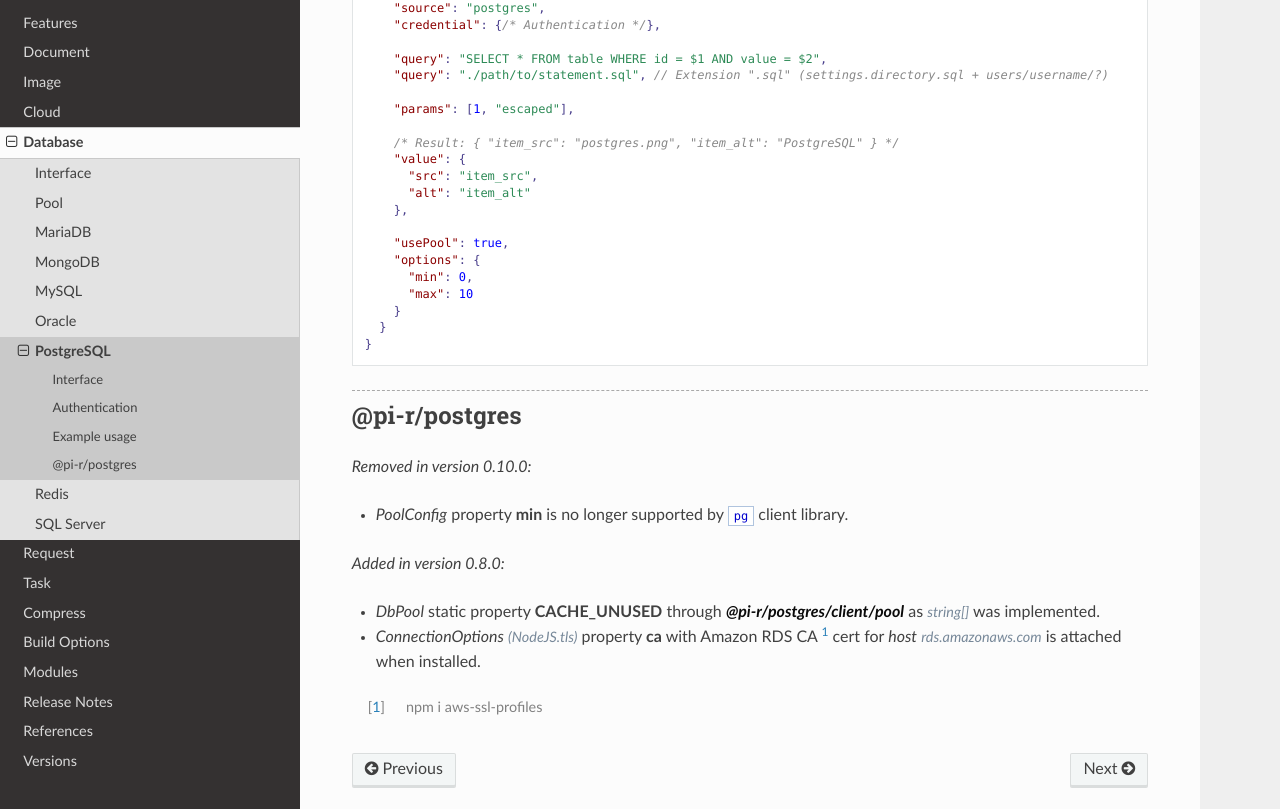
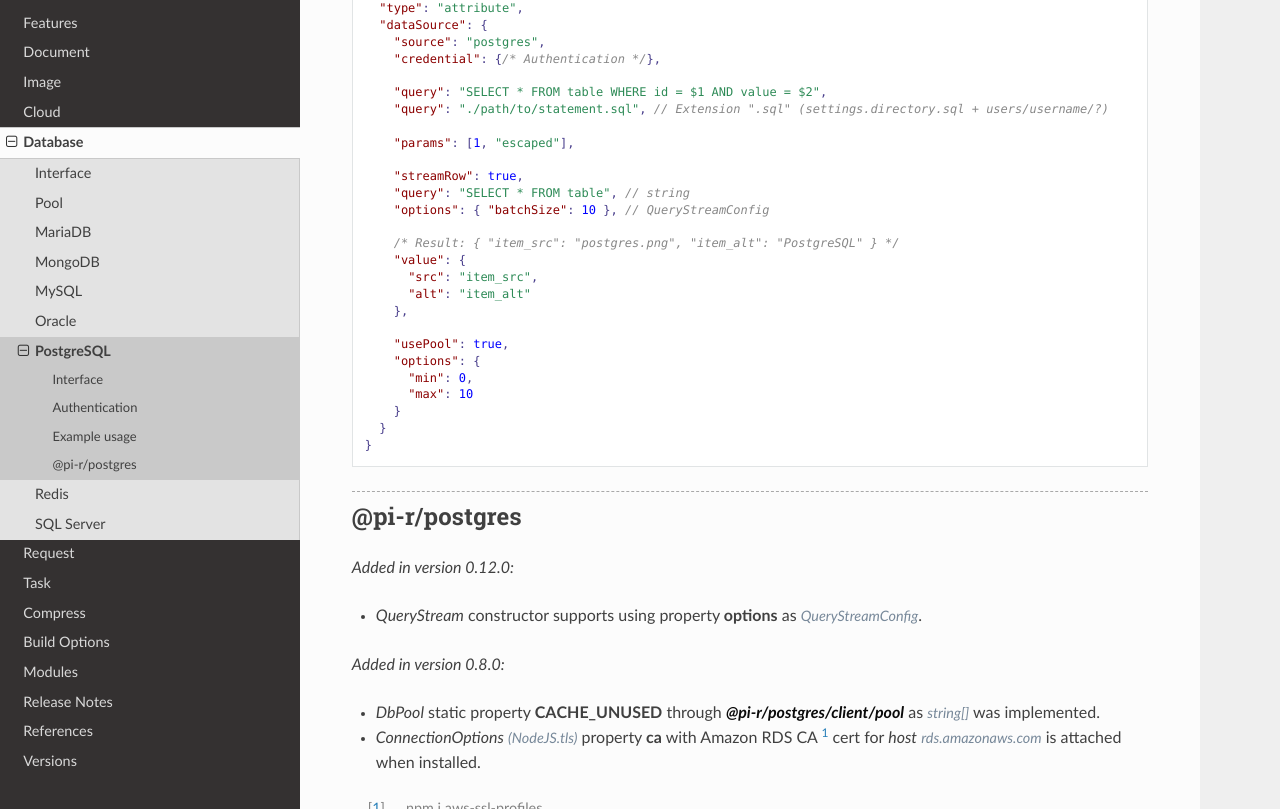
Before and after one commit to anpham6/chrome-docs, a Sphinx documentation site: the page built from source/db/postgres.rst, in a window 1280 px wide and 900 px high, scrolled down 1288 px, cut to the strip 91-900 px from the top of the window. Built offline with Sphinx 7.4.7 and the Read the Docs theme 3.1.0, drawn with Linux system fonts in a browser that asks for light colours; some of the changed text lies outside the part shown.

Commit message:
Postgres: QueryStream class with options in usage section.

```diff
--- a/source/cloud/atlas.rst
+++ b/source/cloud/atlas.rst
@@ -116,6 +116,10 @@ Example usage
 @pi-r/atlas
 ===========
 
+.. versionchanged:: 0.11.0
+
+  - NPM package **mongodb** was upgraded from *6.2* to :target:`7.1` with a :alt:`NodeJS 20.19` requirement.
+
 .. versionadded:: 0.8.1
 
   - *MongoDB* authentication mechanisms were implemented:
--- a/source/cloud/azure.rst
+++ b/source/cloud/azure.rst
@@ -304,7 +304,7 @@ Example usage
 
 .. versionadded:: 0.10.2
 
-  - *AzureDatabaseQuery* property **params** as :target:`OperationInput[]` for Bulk API was implemented.
+  - *AzureDatabaseQuery* property **params** as :target:`OperationInput[]` for use with *Bulk Operations API* is supported.
 
 .. versionadded:: 0.10.0
 
--- a/source/db/postgres.rst
+++ b/source/db/postgres.rst
@@ -17,6 +18,7 @@ Interface
       credential: string | PostgresCredential;
       query?: string | QueryArrayConfig;
       params?: unknown[];
+      options?: QueryStreamConfig;
   }
 
   interface PostgresCredential extends ServerAuth, PoolConfig {
@@ -78,6 +81,10 @@ Example usage
 
       "params": [1, "escaped"],
 
+      "streamRow": true,
+      "query": "SELECT * FROM table", // string
+      "options": { "batchSize": 10 }, // QueryStreamConfig
+
       /* Result: { "item_src": "postgres.png", "item_alt": "PostgreSQL" } */
       "value": {
         "src": "item_src",
@@ -95,9 +102,9 @@ Example usage
 @pi-r/postgres
 ==============
 
-.. versionremoved:: 0.10.0
+.. versionadded:: 0.12.0
 
-  - *PoolConfig* property **min** is no longer supported by ``pg`` client library.
+  - *QueryStream* constructor supports using property **options** as :alt:`QueryStreamConfig`.
 
 .. versionadded:: 0.8.0
 
```
Also changed, not shown: other parts of source/db/postgres.rst (+2 -0 lines).
